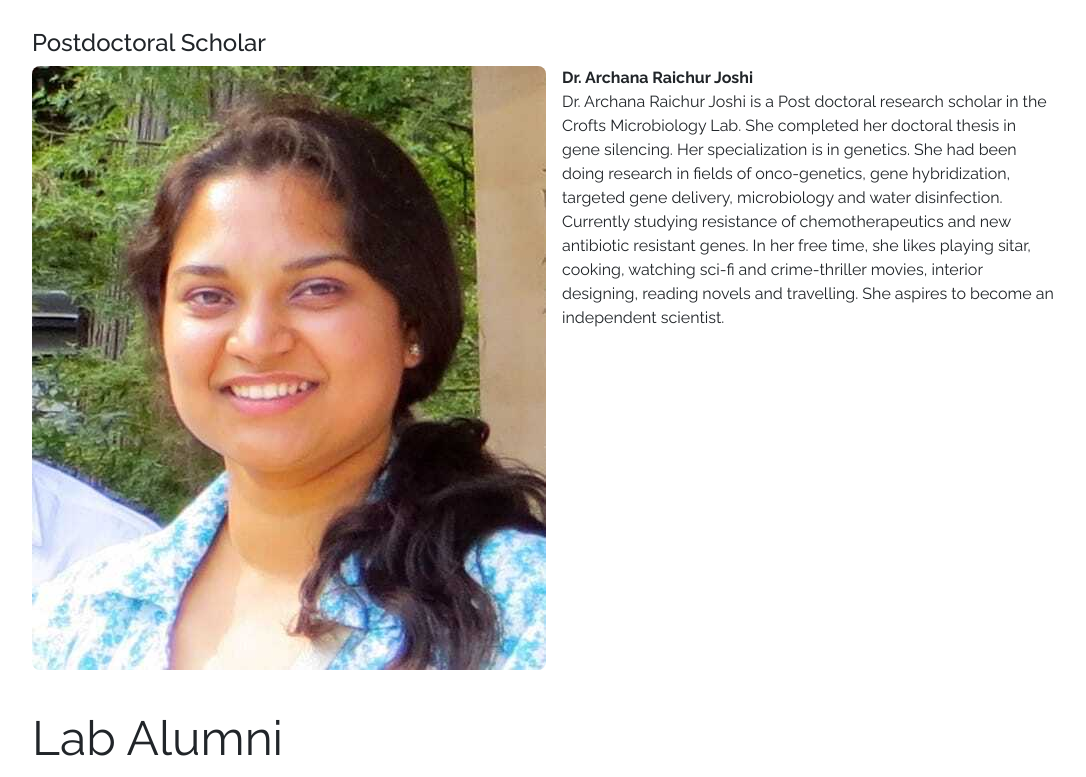
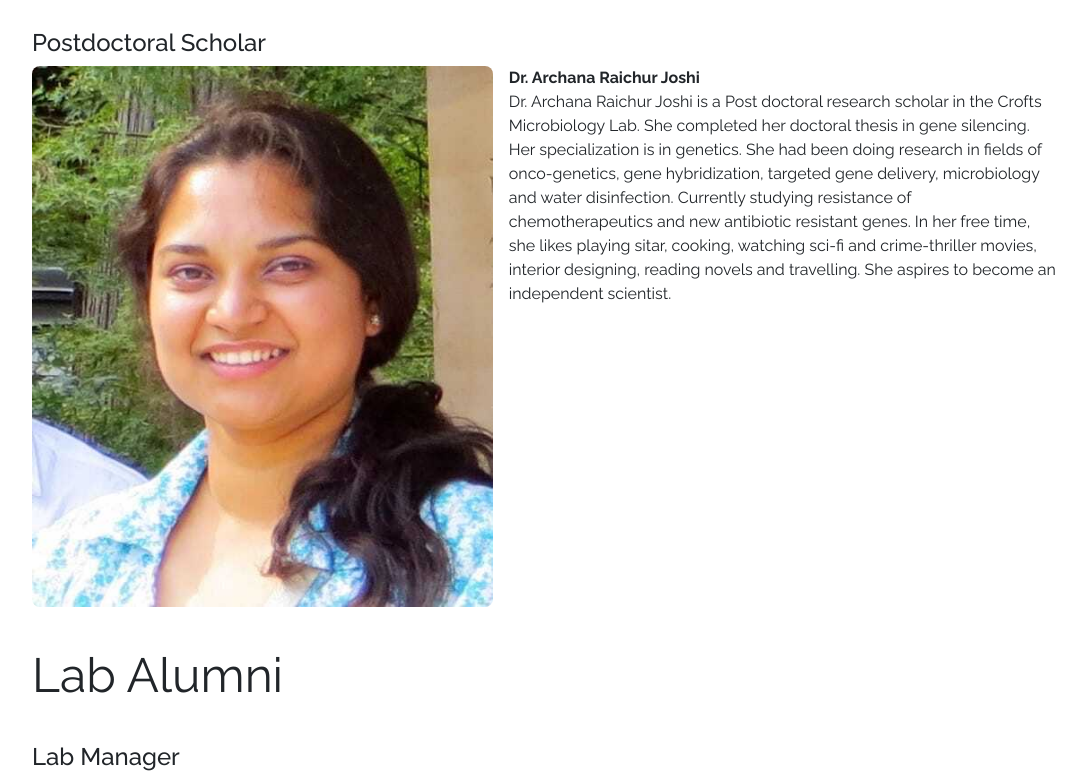
Before and after one commit to tcr0fts/CroftsMicroLab, a plain HTML site: page people.html in a window 1280 px wide. Shown: the part 996-1773 px from the top of the page, without its empty margins (96-1182 px from the left). Drawn offline with nearby package versions, Linux system fonts and the light colour scheme.

Commit message:
Update people.html

```diff
--- a/people.html
+++ b/people.html
@@ -80,7 +80,7 @@
     <div class="flex-col-people">
         <h4>Postdoctoral Scholar</h4>
         <div class="flex-row-people">
-            <img src="Resources/images/Archana_Headshot.jpeg"/>
+            <img src="Resources/images/Archana_Headshot.jpeg" width="45%"/>
             <div class="flex-col-description">
                     <strong>Dr. Archana Raichur Joshi</strong>
                     <p>Dr. Archana Raichur Joshi is a Post doctoral research scholar in the Crofts Microbiology Lab. She completed her doctoral thesis in gene silencing. Her specialization is in genetics. She had been doing research in fields of onco-genetics, gene hybridization, targeted gene delivery, microbiology and water disinfection. Currently studying resistance of chemotherapeutics and new antibiotic resistant genes. In her free time, she likes playing sitar, cooking, watching sci-fi and crime-thriller movies, interior designing, reading novels and travelling. She aspires to become an independent scientist.</p>
```
